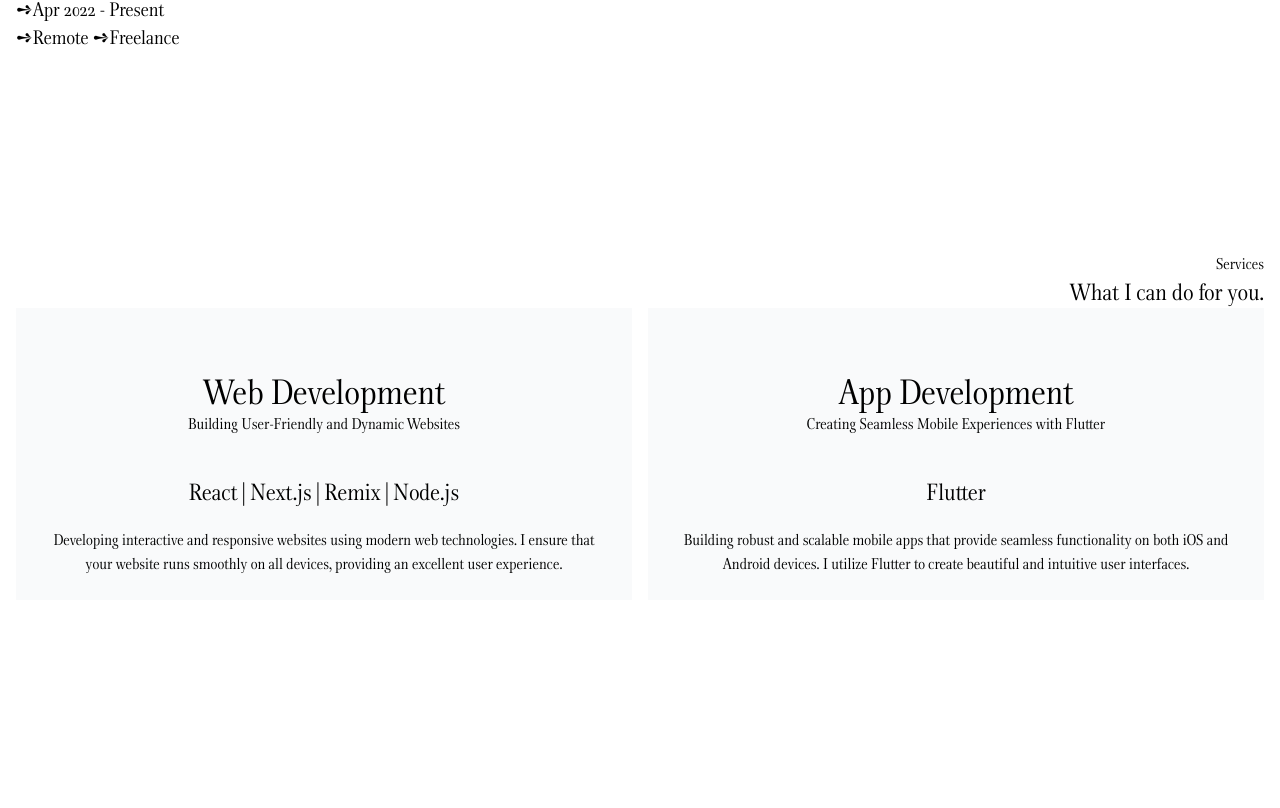
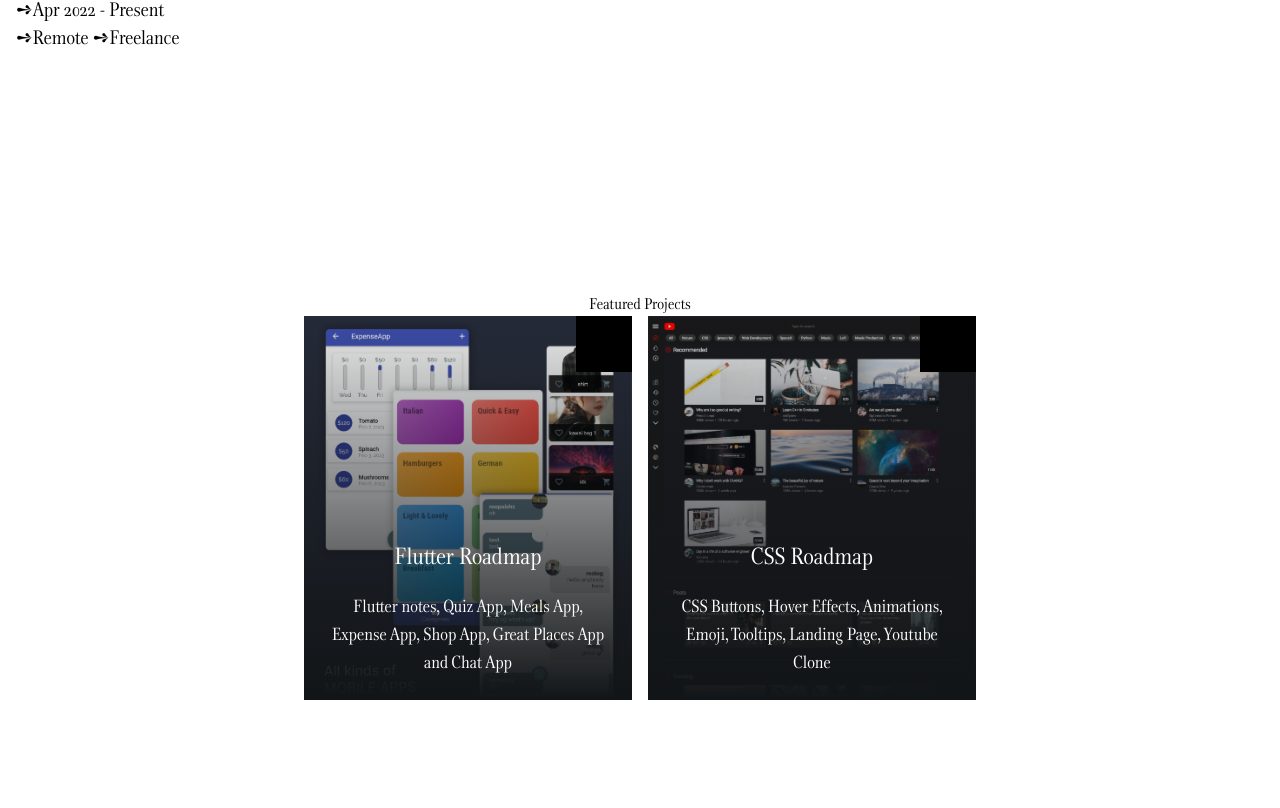
Before and after one commit to Roopaish/my-website, a Next.js app: page / in a window 1280 px wide. Shown: the part 1612-2420 px from the top of the page. Built offline with nearby package versions, Linux system fonts and the light colour scheme.

Commit message:
featured projects wip

```diff
--- a/src/app/page.tsx
+++ b/src/app/page.tsx
@@ -4,10 +4,11 @@
 import Icon from '@/components/icons';
 import Modal from '@/components/Modal';
 import Page from '@/components/Page';
+import ProjectItem from '@/components/ProjectItem';
 import Section from '@/components/Section';
 import ServiceItem from '@/components/ServiceItem';
 import WorkListItem from '@/components/WorkListItems';
-import { galleryData, serviceData, workData } from '@/constants/data';
+import { featuredProjects, galleryData, serviceData, workData } from '@/constants/data';
 import openURL from '@/utils/openURL';
 import { shimmerData } from '@/utils/shimmer';
 import useMount from '@/utils/useMount';
@@ -22,8 +23,7 @@
         className={`relative flex min-h-screen flex-col-reverse justify-between md:flex-row md:space-x-4 md:pt-40 `}
       >
         <div
-          className={`relative mt-40 text-right md:mt-0 md:flex-1 ${
-            mounted ? 'top-0 opacity-100' : 'top-2 opacity-0'
+          className={`relative mt-40 text-right md:mt-0 md:flex-1 ${mounted ? 'top-0 opacity-100' : 'top-2 opacity-0'
             } transition-positionOpacity duration-1000`}
         >
           <h1>Gallery</h1>
@@ -33,8 +33,7 @@
           </p>
           <section className="group ml-auto flex h-[400px] w-full max-w-lg space-x-4 overflow-hidden">
             <div
-              className={`flex w-full flex-col space-y-4 transition-opacity delay-500 duration-1000 ${
-                mounted ? 'opacity-100' : 'opacity-0'
+              className={`flex w-full flex-col space-y-4 transition-opacity delay-500 duration-1000 ${mounted ? 'opacity-100' : 'opacity-0'
                 }`}
             >
               {galleryData.slice(0, 5).map((data, i) => (
@@ -73,8 +72,7 @@
               ))}
             </div>
             <div
-              className={`flex w-full flex-col space-y-4 transition-opacity delay-500 duration-1000  ${
-                mounted ? 'opacity-100' : 'opacity-0'
+              className={`flex w-full flex-col space-y-4 transition-opacity delay-500 duration-1000  ${mounted ? 'opacity-100' : 'opacity-0'
                 }`}
             >
               {galleryData.slice(5).map((data, i) => (
@@ -117,8 +115,7 @@
         <div className="mt-32 md:mt-0  md:flex-1">
           <h1
             className={`relative
-            ${
-              mounted ? 'top-0 opacity-100' : 'top-2 opacity-0'
+            ${mounted ? 'top-0 opacity-100' : 'top-2 opacity-0'
               } transition-positionOpacity duration-1000
             `}
           >
@@ -128,16 +125,14 @@
             <p>
               <span
                 className={`relative text-5xl
-            ${
-              mounted ? 'top-0 opacity-100' : 'top-1 opacity-0'
+            ${mounted ? 'top-0 opacity-100' : 'top-1 opacity-0'
                   } transition-positionOpacity duration-500`}
               >
                 Full-stack developer
               </span>{' '}
               <span
                 className={`relative
-            ${
-              mounted ? 'top-0 opacity-100' : 'top-2 opacity-0'
+            ${mounted ? 'top-0 opacity-100' : 'top-2 opacity-0'
                   } transition-positionOpacity duration-1000
             `}
               >
@@ -158,13 +153,12 @@
             transition-positionOpacity delay-300 duration-1000
             `}
             >
-              As a proficient developer with attention to detail, I like to
+              I am <span className='text-3xl uppercase'>Rupesh Budhathoki</span> and as a proficient developer with attention to detail, I like to
               build dynamic and interactive web and mobile applications that
               meet the highest standards of quality.
             </p>
             <div
-              className={`block pt-10 md:hidden  ${
-                mounted ? 'opacity-100' : 'opacity-0'
+              className={`block pt-10 md:hidden  ${mounted ? 'opacity-100' : 'opacity-0'
                 } transition-opacity delay-700 duration-1000`}
             >
               Any projects in mind?
@@ -198,6 +192,18 @@
         </ul>
       </Section>
 
+      {/* TODO: Carousel */}
+      <Section className='text-center mt-10'>
+        <h1>Featured Projects</h1>
+        <ul className='flex justify-center items-center gap-4 place-content-center max-w-xs md:max-w-2xl mx-auto'>
+          {featuredProjects.map((p, i) => (
+            <li key={p.title} className={`mx-auto relative w-full`}>
+              <ProjectItem {...p} />
+            </li>
+          ))}
+        </ul>
+      </Section>
+
       <Section>
         <h1 className="text-right">Services</h1>
         <p className="text-right text-2xl">What I can do for you.</p>
--- /dev/null
+++ b/src/components/ProjectItem.tsx
@@ -0,0 +1,32 @@
+import Image from 'next/image';
+import Icon from './icons';
+
+export type ProjectItemType = {
+  title: string;
+  description: string;
+  img: string;
+  href?: string;
+  github: string;
+}
+
+export default function ProjectItem(p: ProjectItemType) {
+  return (
+    <div className='w-full relative'>
+      <a href={p.href ?? p.github} className="flex group flex-col cursor-pointer justify-end w-full bg-gray-50 p-6 text-center h-60 md:h-96 dark:bg-blueGray-dark relative overflow-hidden text-white" target="_blank" rel="noreferrer">
+        <figure className="w-full absolute inset-0 md:transition-position md:duration-1000 group-hover:md:-top-1/2">
+          <Image src={p.img} width={200} height={384} alt={p.title} className="w-full h-auto" />
+        </figure>
+        <div className="absolute bottom-0 left-0 right-0 md:top-0 -top-10 md:transition-position group-hover:top-1/2 bg-opacity-70 bg-gradient-to-t from-blueGray-dark"></div>
+        <div className='relative'>
+          <h2 className="text-2xl">
+            {p.title}
+          </h2>
+          <p className="md:mt-5 text-lg md:block hidden">{p.description}</p>
+        </div>
+      </a>
+      {p.href && <a href={p.github} target="_blank" rel="noreferrer" className='flex items-center justify-center absolute top-0 right-0 p-4 bg-black'>
+        <Icon type="github" />
+      </a>}
+    </div>
+  );
+}
--- a/src/components/Section.tsx
+++ b/src/components/Section.tsx
@@ -1,5 +1,5 @@
 import { ReactNode } from 'react';
 
-export default function Section({ children }: { children: ReactNode }) {
-  return <section className="min-h-screen pt-40">{children}</section>;
+export default function Section({ children, className }: { children: ReactNode; className?: string }) {
+  return <section className={`min-h-screen pt-40 ${className}`}>{children}</section>;
 }
--- a/src/components/icons/index.tsx
+++ b/src/components/icons/index.tsx
@@ -1,12 +1,13 @@
 import ArrowRightIcon from './arrow-right.icon';
 import CrossIcon from './cross.icon';
 import GithubIcon from './github.icon';
+import LinkIcon from './link.icon';
 import MenuIcon from './menu.icon';
 import MoonIcon from './moon.icon';
 import SunIcon from './sun.icon';
 
 type IconType = {
-  type: 'cross' | 'sun' | 'moon' | 'menu' | 'arrow-right' | 'github';
+  type: 'cross' | 'sun' | 'moon' | 'menu' | 'arrow-right' | 'github' | 'link';
   size?: number;
   color?: string;
   className?: string;
@@ -40,7 +41,8 @@
           moon: <MoonIcon />,
           menu: <MenuIcon />,
           'arrow-right': <ArrowRightIcon />,
-          github: <GithubIcon />
+          github: <GithubIcon />,
+          link: <LinkIcon />
         }[type]
       }
     </svg>
--- /dev/null
+++ b/src/components/icons/link.icon.tsx
@@ -0,0 +1,9 @@
+export default function LinkIcon() {
+  return (
+    <>
+      <path d="M18 13v6a2 2 0 0 1-2 2H5a2 2 0 0 1-2-2V8a2 2 0 0 1 2-2h6"></path>
+      <polyline points="15 3 21 3 21 9"></polyline>
+      <line x1="10" y1="14" x2="21" y2="3"></line>
+    </>
+  );
+}
--- a/src/constants/data.ts
+++ b/src/constants/data.ts
@@ -1,3 +1,4 @@
+import { ProjectItemType } from '@/components/ProjectItem';
 import { ServiceItemType } from '@/components/ServiceItem';
 import { WorkListItemType } from '@/components/WorkListItems';
 
@@ -128,3 +129,34 @@
     href: 'https://www.linkedin.com/in/roopaish/',
   },
 ];
+
+export const featuredProjects: ProjectItemType[] = [
+  {
+    title: 'Flutter Roadmap',
+    description:
+      'Flutter notes, Quiz App, Meals App, Expense App, Shop App, Great Places App and Chat App',
+    href: 'https://flutter-roadmap.netlify.app/#/',
+    github: 'https://github.com/Roopaish/Flutter-RoadMap',
+    img: '/images/gallery/apps.png',
+  },
+  {
+    title: 'CSS Roadmap',
+    description:
+      'CSS Buttons, Hover Effects, Animations, Emoji, Tooltips, Landing Page, Youtube Clone',
+    href: 'https://roopaish.github.io/CSS-RoadMap/',
+    github: 'https://github.com/Roopaish/Flutter-RoadMap',
+    img: '/images/gallery/youtube_redesign.png',
+  },
+  // {
+  //   title: 'Ease Commerce',
+  //   description:
+  //     'Search and Compare products across multiple e-commerce sites like Daraz and Amazon',
+  //   github: 'https://github.com/Roopaish/ease_commerce_web',
+  // },
+  // {
+  //   title: 'Post it',
+  //   description:
+  //     'A full-stack social media app built with React, Node, Express, and PostgreSQL.',
+  //   github: 'https://github.com/Roopaish/post_it-PERN',
+  // },
+];
```
Lines whose indentation alone changed are shown as unchanged.
